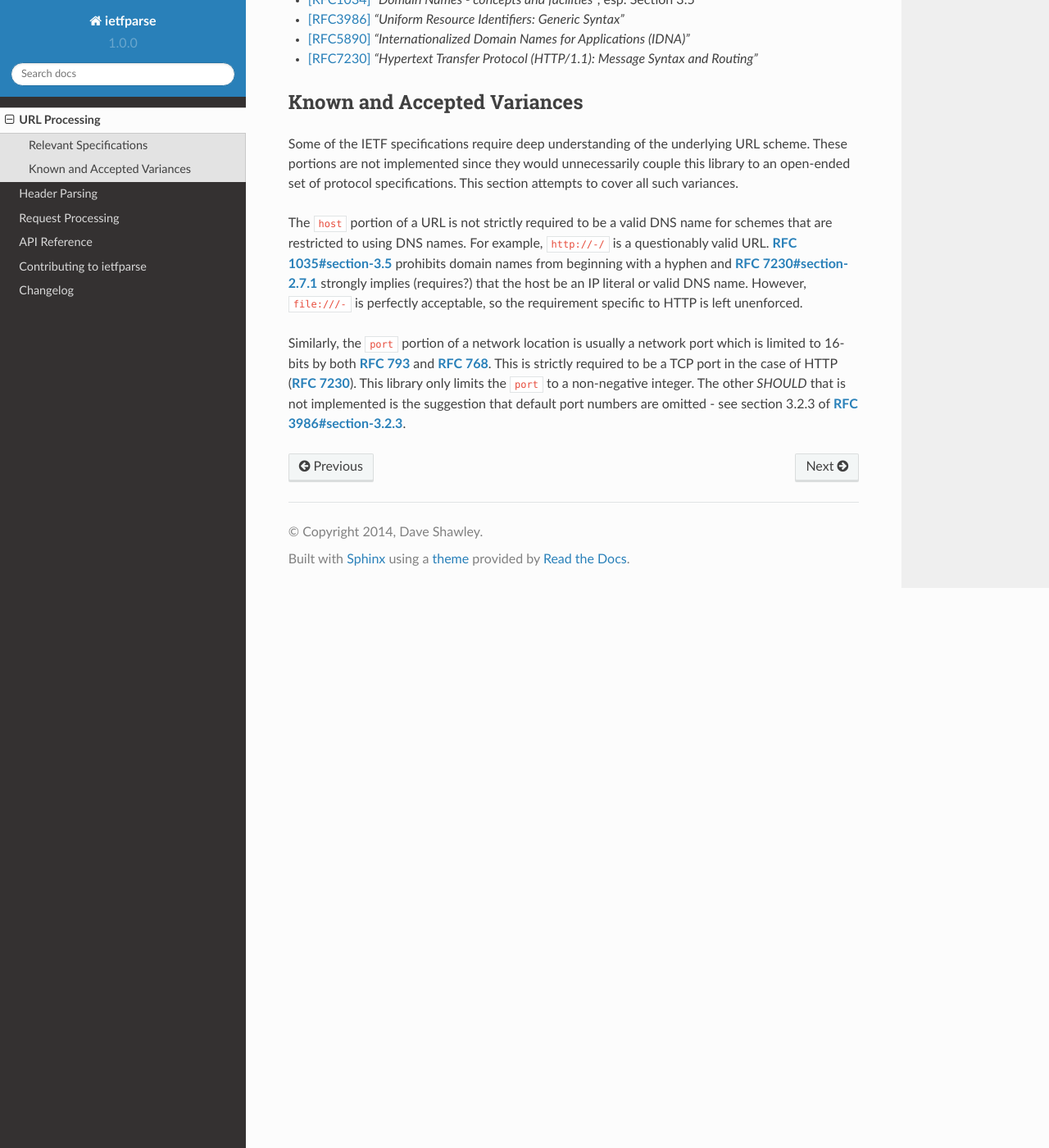
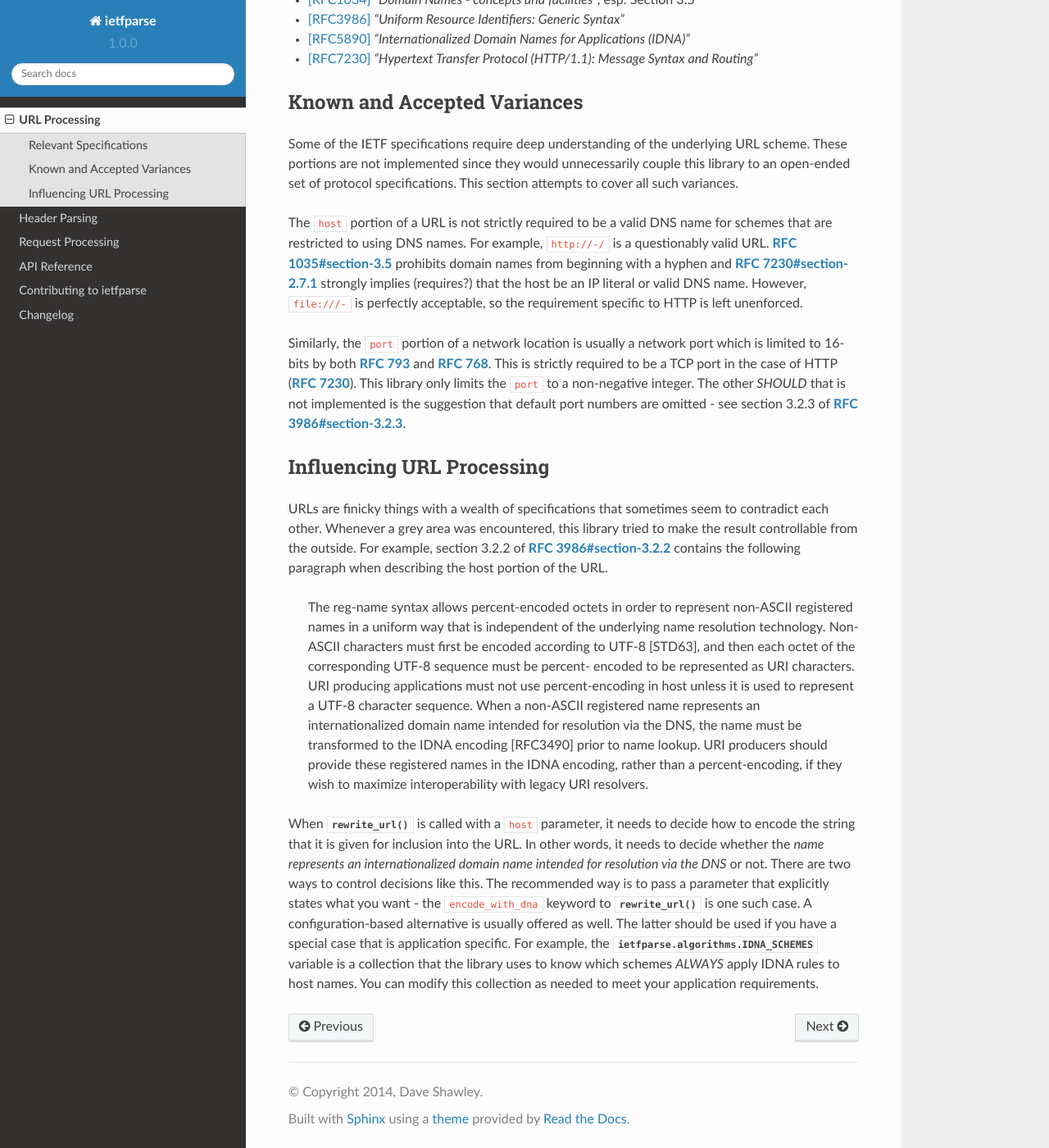
Before and after one commit to dave-shawley/ietfparse, a Sphinx documentation site: the page built from docs/urls.rst, in a window 1280 px wide and 1400 px high, scrolled down 1645 px. Shown: the whole window at 82% size. Built offline with Sphinx 7.4.7 and the Read the Docs theme 2.0.0, drawn with Linux system fonts in a browser that asks for light colours.

Commit message:
algorithms: Add encode_with_idna parameter to rewrite_url.

```diff
--- a/docs/urls.rst
+++ b/docs/urls.rst
@@ -98,6 +98,43 @@ This library only limits the ``port`` to a non-negative integer.  The other
 *SHOULD* that is not implemented is the suggestion that default port numbers
 are omitted - see section 3.2.3 of :rfc:`3986#section-3.2.3`.
 
+Influencing URL Processing
+--------------------------
+URLs are finicky things with a wealth of specifications that sometimes seem
+to contradict each other.  Whenever a grey area was encountered, this library
+tried to make the result controllable from the outside.  For example,
+section 3.2.2 of :rfc:`3986#section-3.2.2` contains the following paragraph
+when describing the host portion of the URL.
+
+    The reg-name syntax allows percent-encoded octets in order to
+    represent non-ASCII registered names in a uniform way that is
+    independent of the underlying name resolution technology.  Non-ASCII
+    characters must first be encoded according to UTF-8 [STD63], and then
+    each octet of the corresponding UTF-8 sequence must be percent-
+    encoded to be represented as URI characters.  URI producing
+    applications must not use percent-encoding in host unless it is used
+    to represent a UTF-8 character sequence.  When a non-ASCII registered
+    name represents an internationalized domain name intended for
+    resolution via the DNS, the name must be transformed to the IDNA
+    encoding [RFC3490] prior to name lookup.  URI producers should
+    provide these registered names in the IDNA encoding, rather than a
+    percent-encoding, if they wish to maximize interoperability with
+    legacy URI resolvers.
+
+When :func:`rewrite_url` is called with a ``host`` parameter, it needs to
+decide how to encode the string that it is given for inclusion into the URL.
+In other words, it needs to decide whether the *name represents an
+internationalized domain name intended for resolution via the DNS* or not.
+There are two ways to control decisions like this.  The recommended way is
+to pass a parameter that explicitly states what you want - the
+``encode_with_dna`` keyword to :func:`rewrite_url` is one such case.  A
+configuration-based alternative is usually offered as well.  The latter
+should be used if you have a special case that is application specific.
+For example, the :data:`ietfparse.algorithms.IDNA_SCHEMES` variable is a
+collection that the library uses to know which schemes *ALWAYS* apply
+IDNA rules to host names.  You can modify this collection as needed to
+meet your application requirements.
+
 .. _Glory of REST: http://martinfowler.com/articles/richardsonMaturityModel.html
 .. _[RFC1034]: http://tools.ietf.org/html/rfc1034
 .. _[RFC3986]: http://tools.ietf.org/html/rfc3986
```
Also changed, not shown: 3 other files.
